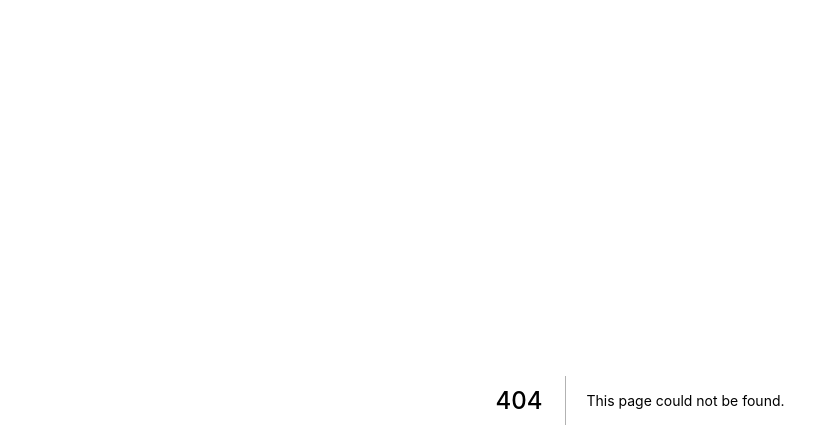
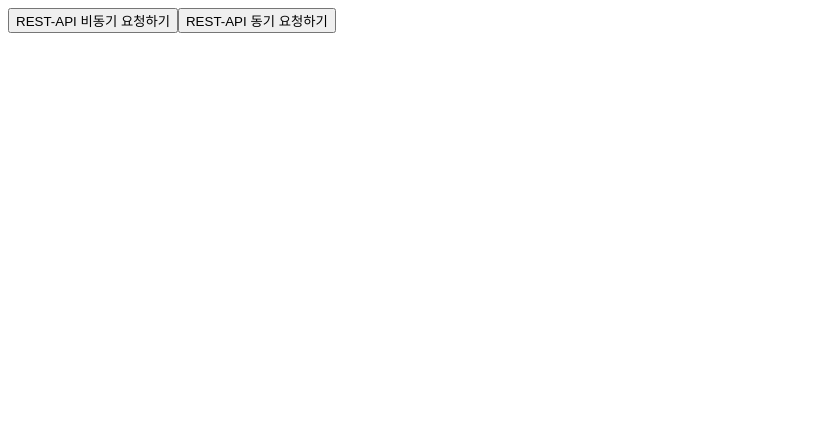
Before and after one commit to hyemin33/study-codecamp, a Next.js app in the folder class/: page /rest-get in a window 1280 px wide. Before the commit this address had no page. Shown: the top 448 px of the page, without its empty margins (0-839 px from the left). Built offline with nearby package versions, Linux system fonts and the light colour scheme.

Commit message:
feat: rest api 요청하기

```diff
--- /dev/null
+++ b/class/pages/rest-get/index.js
@@ -0,0 +1,27 @@
+import axios from "axios";
+import { useState } from "react";
+
+export default function RestGetPage() {
+    /**
+     * 동기 비동기에 대해 배우고 REST 통신 하는 실습을 진행한다.
+     */
+  const [title,setTitle] = useState('')
+
+  const onClickAsync = () => {
+    const result = axios.get("https://koreanjson.com/posts/1");
+    console.log(result);
+  };
+
+  const onClicksync = async () => {
+    const result = await axios.get("https://koreanjson.com/posts/1");
+    setTitle(result.data.title);
+  };
+
+  return (
+    <>
+      <button onClick={onClickAsync}>REST-API 비동기 요청하기</button>
+      <button onClick={onClicksync}>REST-API 동기 요청하기</button>
+      {title}
+    </>
+  );
+}
```
